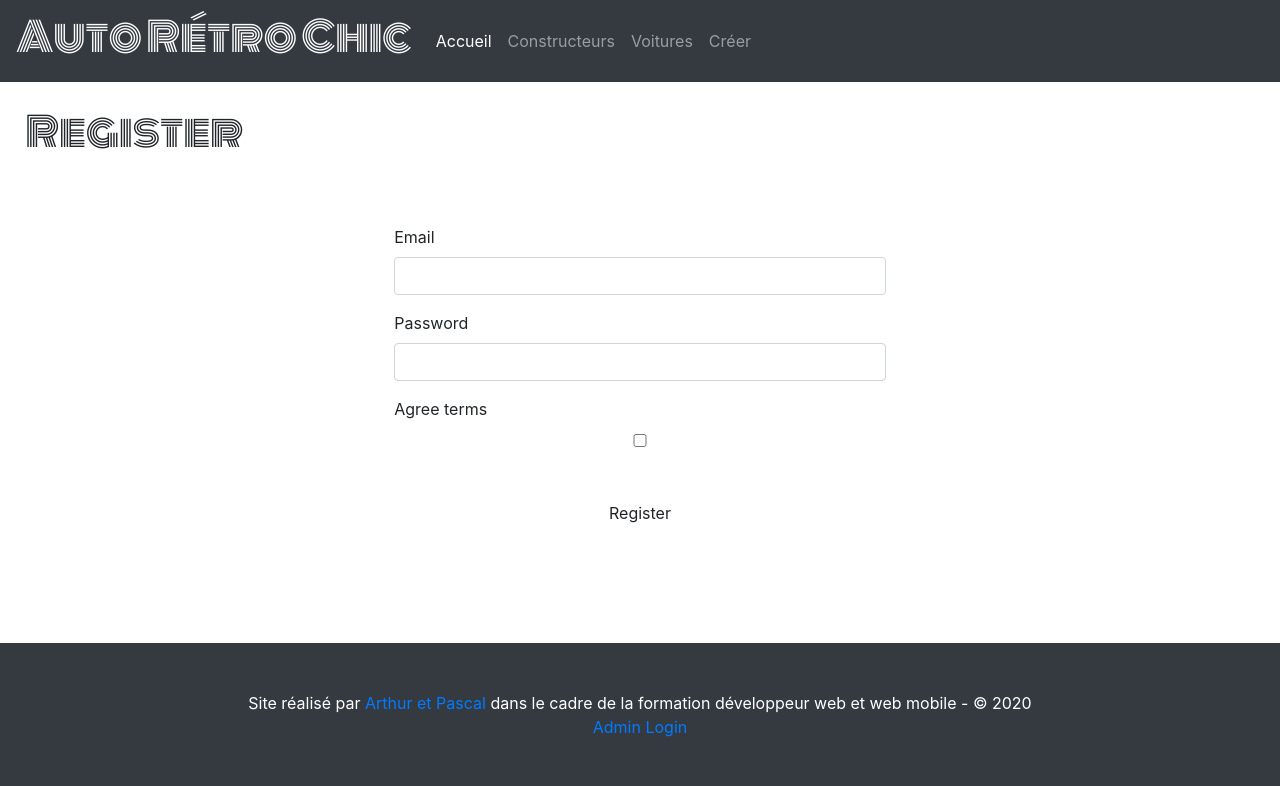
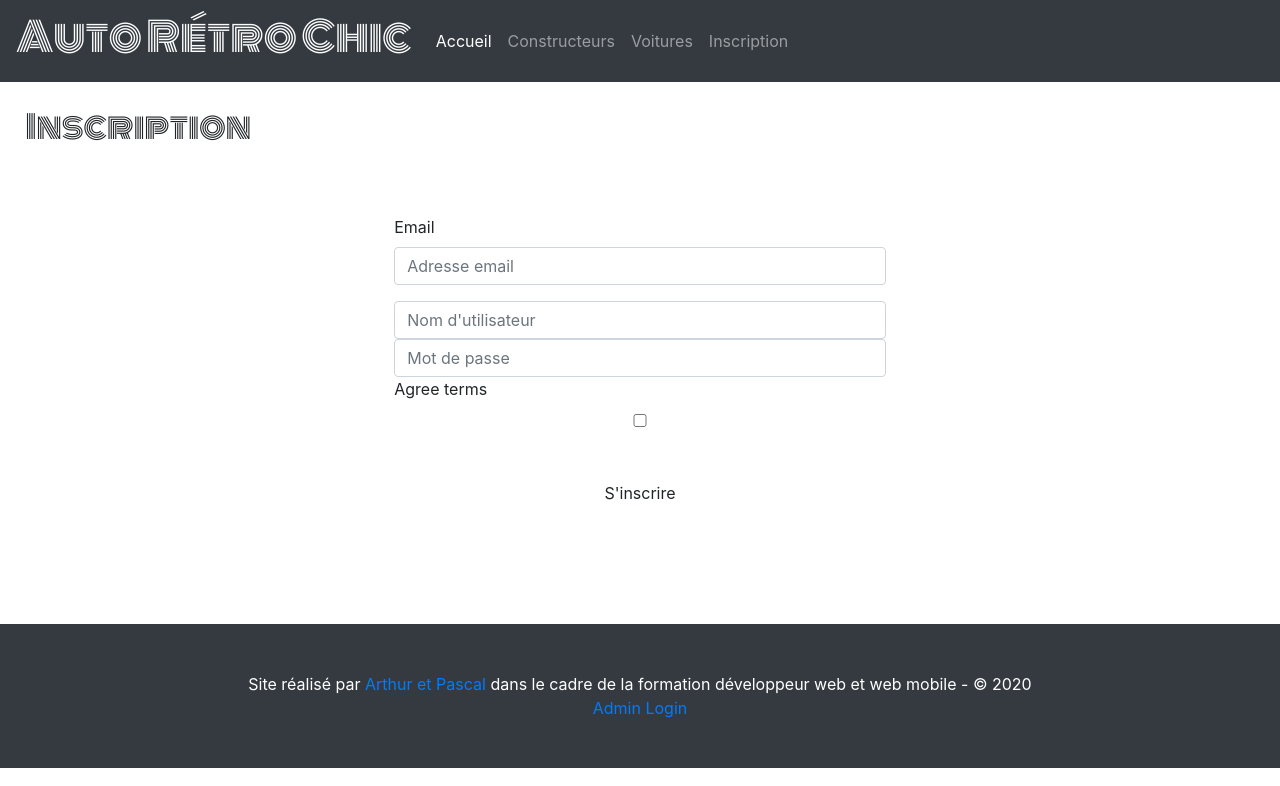
Before and after one commit to pascal-berry79/TP-VOITURES-SYMFONY, a Symfony app: template templates/registration/register.html.twig in a window 1280 px wide. Shown: the top 786 px of the page. Run offline with Twig, Linux system fonts and the light colour scheme; the template is opened without the code that fills it, so the values that code supplies are empty; form fields are guessed from the names that the template uses; some libraries are stand-ins or nearby versions.

Commit message:
style et correction en vf

```diff
--- a/public/css/style.css
+++ b/public/css/style.css
@@ -31,7 +31,7 @@ Fonts:
 /*     01. General Styles     */
 /******************************/
 
-h1 {
+h1, h2 {
     font-family: 'Monoton', cursive;
 }
 
--- a/templates/base.html.twig
+++ b/templates/base.html.twig
@@ -30,16 +30,16 @@
                 <div class="collapse navbar-collapse" id="navbarsExample04">
                     <ul class="navbar-nav mr-auto">
                     <li class="nav-item active">
-                        <a class="nav-link" href="/">Accueil <span class="sr-only">(current)</span></a>
+                        <a class="nav-link" href="{{ path("accueil") }}">Accueil <span class="sr-only">(current)</span></a>
                     </li>
                     <li class="nav-item">
-                        <a class="nav-link" href="/constructeurs">Constructeurs</a>
+                        <a class="nav-link" href="{{ path("constructeurs") }}">Constructeurs</a>
                     </li>
                     <li class="nav-item">
-                        <a class="nav-link" href="/voitures">Voitures</a>
+                        <a class="nav-link" href="{{ path("voitures") }}">Voitures</a>
                     </li>
                     <li class="nav-item">
-                        <a class="nav-link" href="/voitures/create">Créer</a>
+                        <a class="nav-link" href="{{ path("app_register") }}">Inscription</a>
                     </li>
                 </div>
             </nav>
--- a/templates/registration/register.html.twig
+++ b/templates/registration/register.html.twig
@@ -7,15 +7,14 @@
         <div class="alert alert-danger" role="alert">{{ flashError }}</div>
     {% endfor %}
 
-    <h1>Register</h1>
+    <h2>Inscription</h2>
 
     {{ form_start(registrationForm) }}
-        {{ form_row(registrationForm.email) }}
-        {{ form_row(registrationForm.plainPassword, {
-            label: 'Password'
-        }) }}
+        {{ form_row(registrationForm.email, {'attr': {'placeholder': 'Adresse email'}}) }}
+        {{ form_widget(registrationForm.username, {'attr': {'placeholder': 'Nom d\'utilisateur'}}) }}
+        {{ form_widget(registrationForm.plainPassword, {'attr': {'placeholder': 'Mot de passe'}}) }}
         {{ form_row(registrationForm.agreeTerms) }}
 
-        <button type="submit" class="btn">Register</button>
+        <button type="submit" class="btn">S'inscrire</button>
     {{ form_end(registrationForm) }}
 {% endblock %}
--- a/templates/security/login.html.twig
+++ b/templates/security/login.html.twig
@@ -10,11 +10,11 @@
 
     {% if app.user %}
         <div class="mb-3">
-            You are logged in as {{ app.user.username }}, <a href="{{ path('app_logout') }}">Logout</a>
+            Vous êtes connecté en tant que {{ app.user.username }}, <a href="{{ path('app_logout') }}">Logout</a>
         </div>
     {% endif %}
 
-    <h1 class="h3 mb-3 font-weight-normal">Espace de connexion</h1>
+    <h2 class="h3 mb-3 font-weight-normal">Espace de connexion</h2>
     <label for="inputEmail">Email</label>
     <input type="email" value="{{ last_username }}" name="email" id="inputEmail" class="form-control" required autofocus>
     <label for="inputPassword">Mot de passe</label>
--- a/templates/voitures/voiture.html.twig
+++ b/templates/voitures/voiture.html.twig
@@ -5,8 +5,6 @@
 {% block body %}
     <h2 class="text-center">La {{voiture.modele}}</h2>
     <p class="text-center">{{voiture.annee}}</p>
-
-    {# <a href="/constructeurs/{{}}"><img src="{{}}" alt="{{}}"></a> #}
     <div class="voiture">
         <img src="../{{voiture.image}}" alt="{{voiture.modele}}">
         <p>{{voiture.resume}}</p>
```
